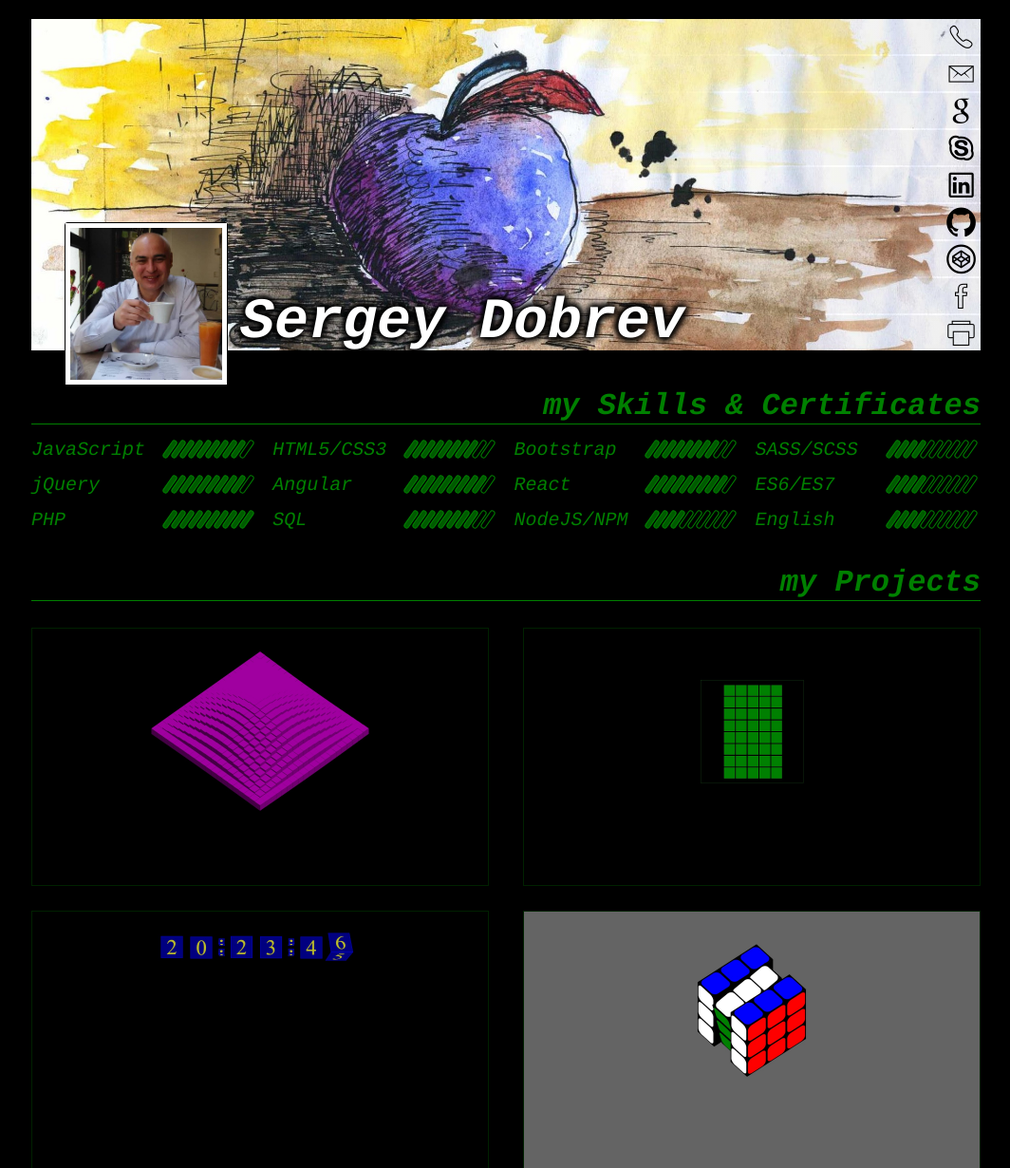
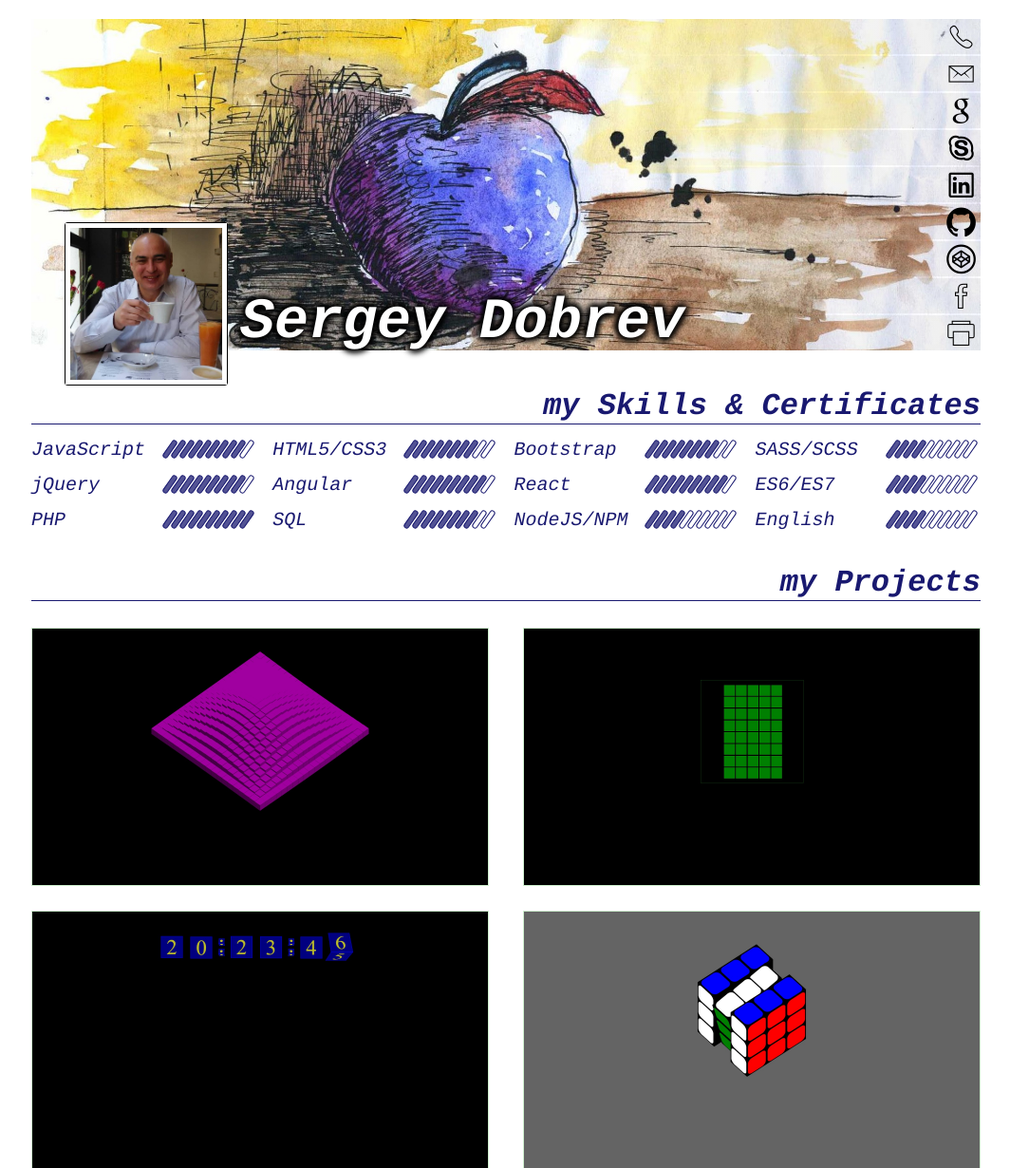
Before and after one commit to SergeyDobrev/SergeyDobrev.github.io, a PHP site: page / in a window 1280 px wide. Shown: the top 1230 px of the page at 95% size, without its empty margins (107-1171 px from the left). Run offline with PHP 8.4, Linux system fonts and the light colour scheme; some web fonts are replaced.

Commit message:
58th commit

```diff
--- a/css/style.css
+++ b/css/style.css
@@ -1,6 +1,6 @@
 html, body {
 	height: 100%;
-	background-color: black;
+	/* background-color: black; */
 	font-family: Courier;
 	font-style: italic;
 }
@@ -207,14 +207,14 @@
 	text-align: left;
 	font-size: 32px;
 	font-weight: bold;
-	color: green;
+	color: midnightblue;
 	display: inline-block;
 }
 
 .skillsTitle {
 	width: 1000px;
 	margin: 0 -0 10px 0;
-	border-bottom: 1px solid green;
+	border-bottom: 1px solid midnightblue;
 	text-align: right;
 	display: inline-block;
 
@@ -235,14 +235,14 @@
 }
 
 .skillsItem:hover {
-	background-image: linear-gradient(to right, rgba(0,255,0,0.2), rgba(0,255,0,0.2) 50%, transparent);
+	background-image: linear-gradient(to right, rgba(25,25,112,0.2), rgba(25,25,112,0.2) 50%, transparent);
 
 }
 
 .skillItemName {
 	height: 30px;
 	width: 135px;
-	color: green;
+	color: midnightblue;
 	display: inline-block;
 
 }
@@ -254,12 +254,12 @@
 	width: 4px;
 	margin: -4.5px;
 	transform: rotateZ(35deg);
-	border: 1px solid green;
+	border: 1px solid midnightblue;
 	display: inline-block;
 }
 
 .green {
-	background-color: rgba(0,128,0,0.7);
+	background-color: rgba(25,25,112,0.75);
 }
 
 .block {
```
